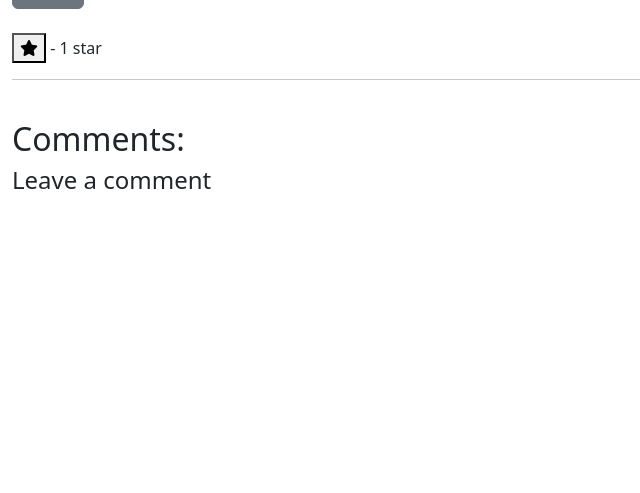
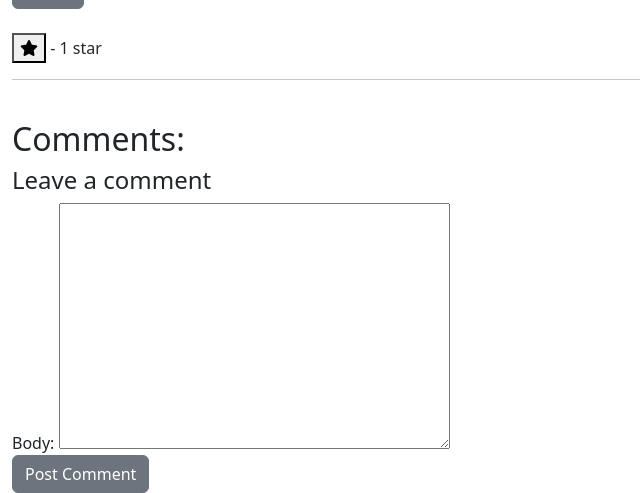
Before and after one commit to cwallacebailey/Django-SouthWest-Walkers, a Django app: page /detail/1 in a window 1280 px wide. Shown: the part 316-809 px from the top of the page, without its empty margins (0-640 px from the left). Before the commit the page ends 505 px from the top, so only its background shows below. Run offline with Django 4.2, Linux system fonts and the light colour scheme; a user stored in the database is signed in; tables that the repository leaves empty hold one stand-in row (values such as "Sample post"); parts of the project's set-up code (start-up, migrations or seed data) failed here and were passed over; some libraries are stand-ins or nearby versions.

Commit message:
update comment to clear view error on query set

```diff
--- a/blog/forms.py
+++ b/blog/forms.py
@@ -20,10 +20,6 @@ class CommentForm(forms.ModelForm):
         model = Comment
         fields = ('body',)
 
-        widgets = {
-            'body': SummernoteWidget(),
-        }
-
 
 class ProfileForm(forms.ModelForm):
     class Meta:
--- a/blog/views.py
+++ b/blog/views.py
@@ -1,7 +1,7 @@
 from django.shortcuts import render, get_object_or_404, reverse
 from django.views import generic
 from .models import Post, ProfilePicture
-from .forms import PostForm, ProfileForm
+from .forms import PostForm, ProfileForm, CommentForm
 from django.urls import reverse_lazy
 from django.http import HttpResponseRedirect
 
@@ -34,6 +34,7 @@ class DetailView(generic.DetailView):
             {
                 "post": obj,
                 "comments": comments,
+                "comment_form": CommentForm()
             }
         )
 
@@ -45,8 +46,8 @@ class DetailView(generic.DetailView):
 
         if comment_form.is_valid():
             comment_form.instance.comment_author = self.request.user
-            comment.post = post
-            return super().form_valid(form)
+            comments.post = obj
+            comments.save()
         else:
             comment_form = CommentForm()
 
@@ -56,6 +57,7 @@ class DetailView(generic.DetailView):
             {
                 "post": obj,
                 "comments": comments,
+                "comment_form": CommentForm()
             }
         )
 
--- a/templates/detail_view.html
+++ b/templates/detail_view.html
@@ -48,7 +48,9 @@
         <h4>Leave a comment</h4>
         <form method="post">
             {{ comment_form }}
-
+            {% csrf_token %}
+            <br>
+            <button type="submit" class="btn btn-secondary">Post Comment</button>
         </form>
 
 
```
